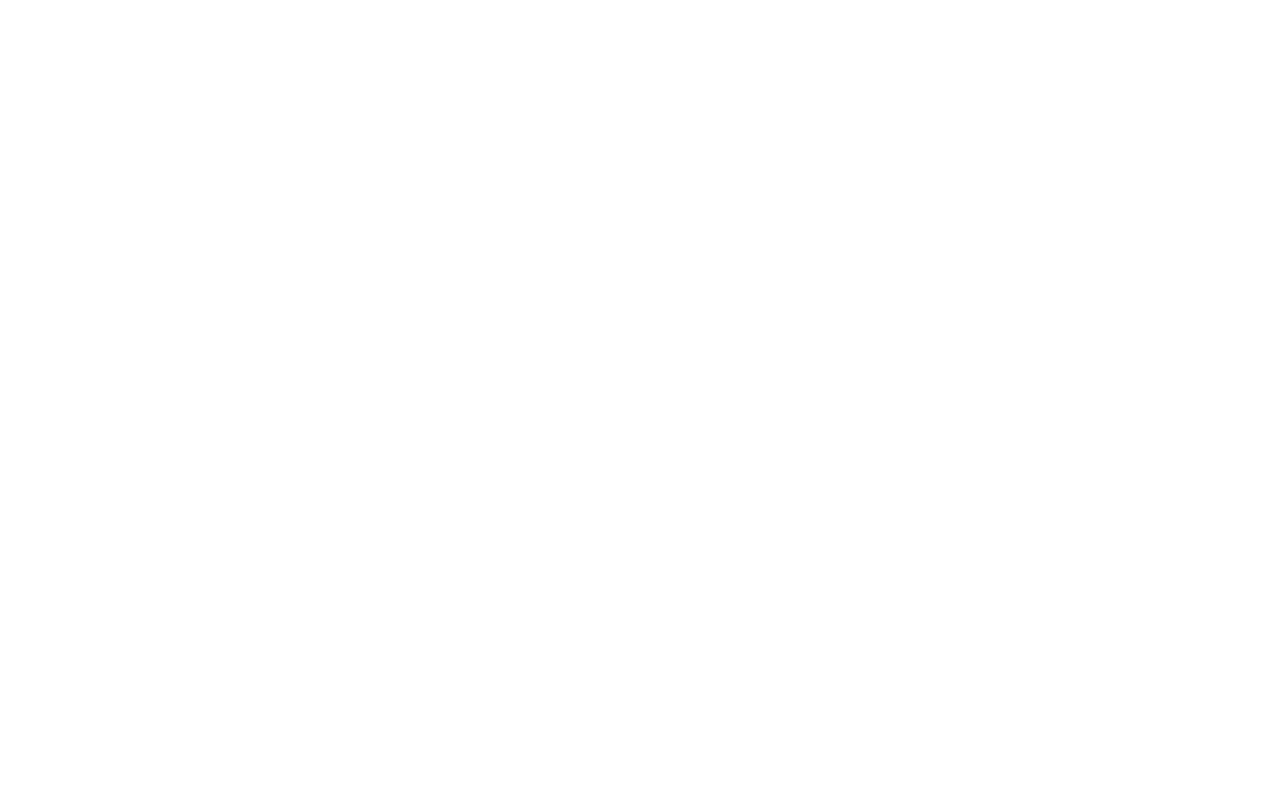
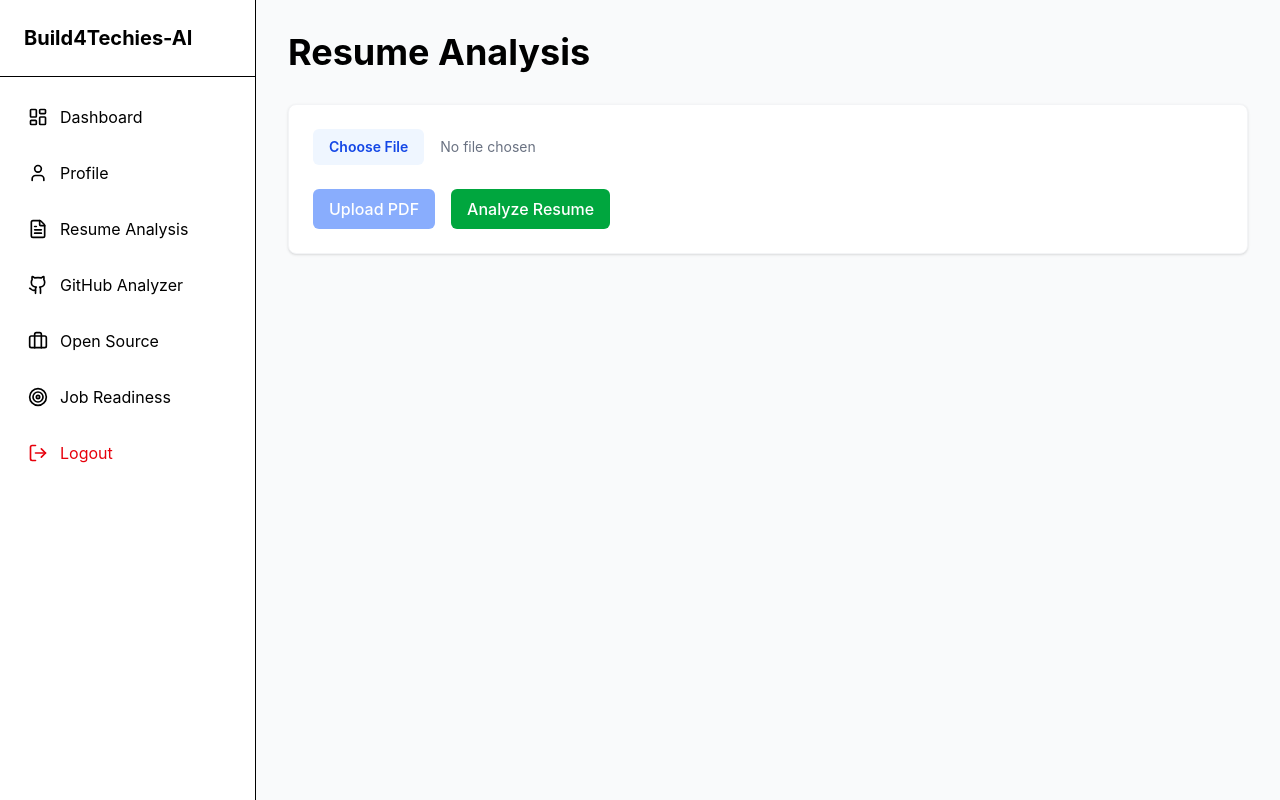
Before and after one commit to VedKhairnar24/Build4Techies-AI, a React (Vite) app in the folder client/: page /resume in a window 1280 px wide. Before the commit this address had no page. Built offline with nearby package versions, Linux system fonts and the light colour scheme.

Commit message:
feat: implement resume analysis frontend

```diff
--- a/client/src/App.jsx
+++ b/client/src/App.jsx
@@ -5,6 +5,7 @@
 import Register from "./pages/Register";
 import Dashboard from "./pages/Dashboard";
 import Profile from "./pages/Profile";
+import ResumeAnalysis from "./pages/ResumeAnalysis";
 
 function App() {
   return (
@@ -15,6 +16,7 @@
         <Route path="/register" element={<Register />} />
         <Route path="/dashboard" element={<Dashboard />} />
         <Route path="/profile" element={<Profile />} />
+        <Route path="/resume" element={<ResumeAnalysis />} />
       </Routes>
     </BrowserRouter>
   );
--- /dev/null
+++ b/client/src/pages/ResumeAnalysis.jsx
@@ -0,0 +1,144 @@
+import { useState, useContext } from "react";
+import { AuthContext } from "../context/AuthContext";
+import { uploadResume, analyzeResume } from "../services/resumeService";
+import Sidebar from "../components/Sidebar";
+
+function ResumeAnalysis() {
+  const { user } = useContext(AuthContext);
+  const [file, setFile] = useState(null);
+  const [analysis, setAnalysis] = useState(null);
+  const [loading, setLoading] = useState(false);
+
+  const handleUpload = async () => {
+    if (!file) return;
+    setLoading(true);
+    try {
+      const formData = new FormData();
+      formData.append("resume", file);
+      await uploadResume(formData, user.token);
+      alert("Resume uploaded successfully!");
+    } catch (error) {
+      console.error(error);
+      alert("Failed to upload resume.");
+    } finally {
+      setLoading(false);
+    }
+  };
+
+  const handleAnalyze = async () => {
+    setLoading(true);
+    try {
+      const result = await analyzeResume(user.token);
+      setAnalysis(result.analysis);
+    } catch (error) {
+      console.error(error);
+      alert("Failed to analyze resume.");
+    } finally {
+      setLoading(false);
+    }
+  };
+
+  return (
+    <div className="flex">
+      <Sidebar />
+      <main className="flex-1 p-8 bg-gray-50 min-h-screen">
+        <h1 className="text-4xl font-bold mb-8">Resume Analysis</h1>
+
+        <div className="mb-8 p-6 bg-white rounded-lg shadow-sm border border-gray-100">
+          <div className="flex flex-col gap-4 max-w-md">
+            <input
+              type="file"
+              accept=".pdf"
+              onChange={(e) => setFile(e.target.files[0])}
+              className="block w-full text-sm text-gray-500
+                file:mr-4 file:py-2 file:px-4
+                file:rounded-md file:border-0
+                file:text-sm file:font-semibold
+                file:bg-blue-50 file:text-blue-700
+                hover:file:bg-blue-100"
+            />
+            <div className="flex gap-4 mt-2">
+              <button
+                onClick={handleUpload}
+                disabled={!file || loading}
+                className="bg-blue-600 hover:bg-blue-700 text-white px-4 py-2 rounded-md font-medium transition-colors disabled:opacity-50 disabled:cursor-not-allowed"
+              >
+                Upload PDF
+              </button>
+              <button
+                onClick={handleAnalyze}
+                disabled={loading}
+                className="bg-green-600 hover:bg-green-700 text-white px-4 py-2 rounded-md font-medium transition-colors disabled:opacity-50 disabled:cursor-not-allowed"
+              >
+                Analyze Resume
+              </button>
+            </div>
+          </div>
+        </div>
+
+        {loading && (
+          <div className="flex items-center justify-center p-12">
+            <div className="animate-spin rounded-full h-12 w-12 border-b-2 border-blue-600"></div>
+          </div>
+        )}
+
+        {analysis && !loading && (
+          <div className="bg-white p-8 rounded-lg shadow-sm border border-gray-100">
+            <h2 className="text-3xl font-bold mb-8 text-gray-800">
+              ATS Score: <span className={analysis.atsScore >= 70 ? "text-green-600" : "text-orange-500"}>{analysis.atsScore}/100</span>
+            </h2>
+
+            <div className="grid grid-cols-1 md:grid-cols-2 gap-8">
+              <div className="bg-green-50/50 p-6 rounded-lg border border-green-100">
+                <h3 className="text-xl font-bold mb-4 text-green-800">Strengths</h3>
+                <ul className="space-y-3">
+                  {analysis.strengths?.map((item, index) => (
+                    <li key={index} className="flex items-start gap-3 text-gray-700">
+                      <span className="text-green-600 font-bold mt-0.5">✓</span>
+                      <span>{item}</span>
+                    </li>
+                  ))}
+                  {(!analysis.strengths || analysis.strengths.length === 0) && (
+                    <li className="text-gray-500 italic">No specific strengths identified.</li>
+                  )}
+                </ul>
+              </div>
+
+              <div className="bg-red-50/50 p-6 rounded-lg border border-red-100">
+                <h3 className="text-xl font-bold mb-4 text-red-800">Weaknesses</h3>
+                <ul className="space-y-3">
+                  {analysis.weaknesses?.map((item, index) => (
+                    <li key={index} className="flex items-start gap-3 text-gray-700">
+                      <span className="text-red-600 font-bold mt-0.5">✗</span>
+                      <span>{item}</span>
+                    </li>
+                  ))}
+                  {(!analysis.weaknesses || analysis.weaknesses.length === 0) && (
+                    <li className="text-gray-500 italic">No specific weaknesses identified.</li>
+                  )}
+                </ul>
+              </div>
+            </div>
+
+            <div className="mt-8 bg-blue-50/50 p-6 rounded-lg border border-blue-100">
+              <h3 className="text-xl font-bold mb-4 text-blue-800">Suggestions</h3>
+              <ul className="space-y-3">
+                {analysis.suggestions?.map((item, index) => (
+                  <li key={index} className="flex items-start gap-3 text-gray-700">
+                    <span className="text-blue-600 font-bold mt-0.5">→</span>
+                    <span>{item}</span>
+                  </li>
+                ))}
+                {(!analysis.suggestions || analysis.suggestions.length === 0) && (
+                  <li className="text-gray-500 italic">No specific suggestions available.</li>
+                )}
+              </ul>
+            </div>
+          </div>
+        )}
+      </main>
+    </div>
+  );
+}
+
+export default ResumeAnalysis;
--- /dev/null
+++ b/client/src/services/resumeService.js
@@ -0,0 +1,36 @@
+import api from "../api/axios";
+
+export const uploadResume = async (
+  formData,
+  token
+) => {
+  const response = await api.post(
+    "/resume/upload",
+    formData,
+    {
+      headers: {
+        Authorization: `Bearer ${token}`,
+        "Content-Type":
+          "multipart/form-data",
+      },
+    }
+  );
+
+  return response.data;
+};
+
+export const analyzeResume = async (
+  token
+) => {
+  const response = await api.post(
+    "/resume/analyze",
+    {},
+    {
+      headers: {
+        Authorization: `Bearer ${token}`,
+      },
+    }
+  );
+
+  return response.data;
+};
```
